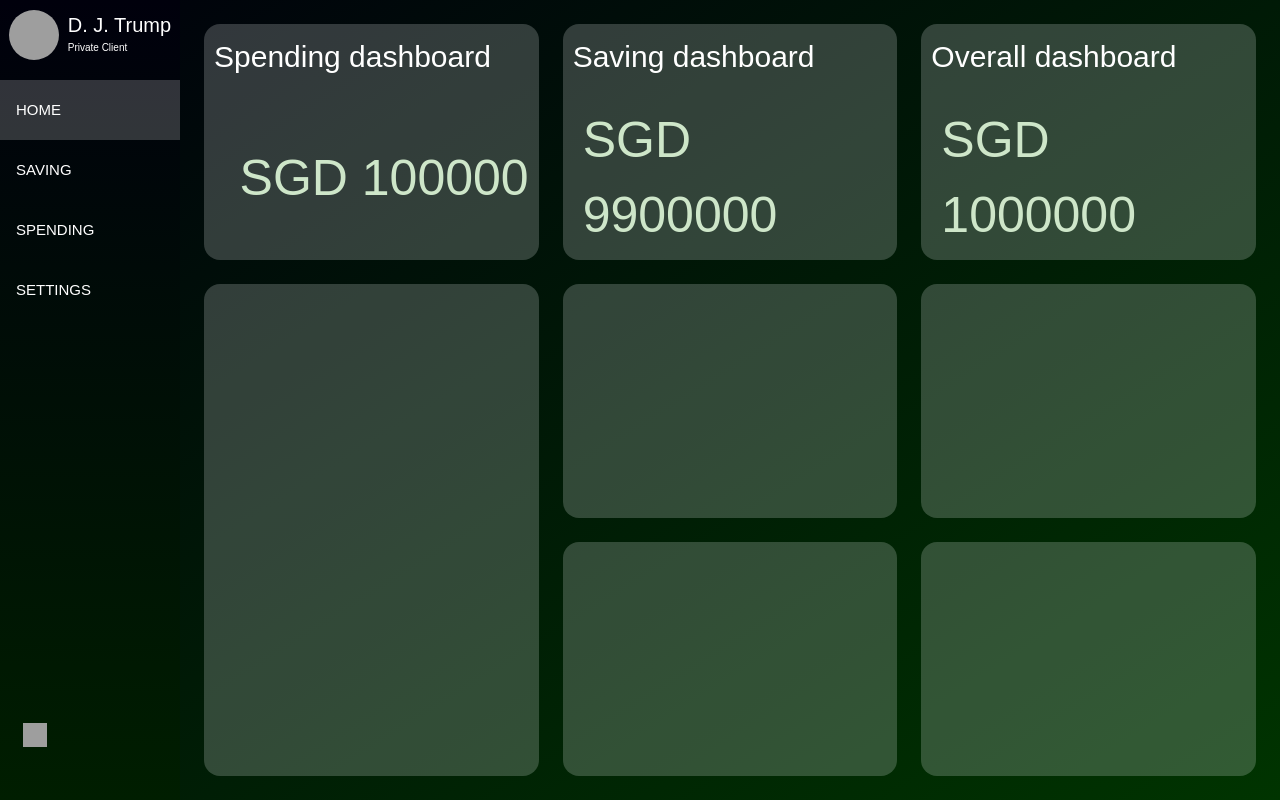
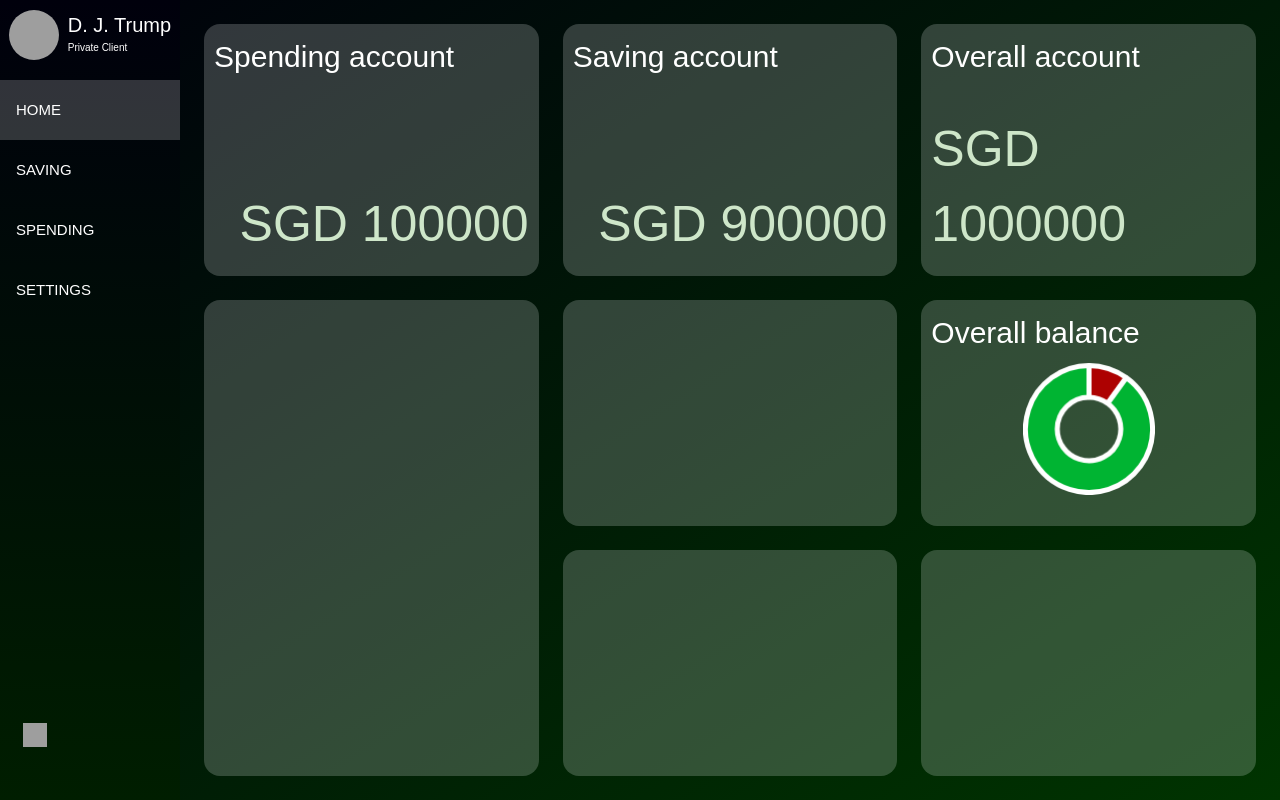
Before and after one commit to Jeffrey29207/PlanIT-Orbital, a React (Vite) app in the folder PlanIT-Front-End-React/: page /home in a window 1280 px wide. Built offline with nearby package versions, Linux system fonts and the light colour scheme; grey boxes are pictures that could not be loaded.

Commit message:
Create abstraction for doughnut chart

```diff
--- a/PlanIT-Front-End-React/package.json
+++ b/PlanIT-Front-End-React/package.json
@@ -10,8 +10,11 @@
     "preview": "vite preview"
   },
   "dependencies": {
+    "@types/chart.js": "^2.9.41",
     "bootstrap": "^5.3.6",
+    "chart.js": "^4.4.9",
     "react": "^19.1.0",
+    "react-chartjs-2": "^5.3.0",
     "react-dom": "^19.1.0",
     "react-router": "^7.6.0",
     "react-router-dom": "^7.6.0"
--- a/PlanIT-Front-End-React/src/components/DashboardContent/DashboardContent.tsx
+++ b/PlanIT-Front-End-React/src/components/DashboardContent/DashboardContent.tsx
@@ -9,8 +9,14 @@ function DashboardContent({ title, value }: props) {
   return (
     <>
       <p className="dashboardTitle">{title}</p>
-      <div className="valueContainer">
-        <div className="value">{value}</div>
+      <div
+        className={
+          typeof value == "string" ? "valueContainer" : "chartContainer"
+        }
+      >
+        <div className={typeof value == "string" ? "value" : "chart"}>
+          {value}
+        </div>
       </div>
     </>
   );
--- a/PlanIT-Front-End-React/src/components/DashboardContent/DashboardContentStyle.css
+++ b/PlanIT-Front-End-React/src/components/DashboardContent/DashboardContentStyle.css
@@ -1,19 +1,37 @@
 .dashboardTitle {
     color: white;
     font-family: Arial, Helvetica, sans-serif;
-    font-size: 30px
+    font-size: 30px;
+    height: 10%;
 }
 
 .valueContainer {
     display: flex;
     justify-content: flex-end;
+    align-items: flex-end;
+    padding-bottom: 20px;
+    height: 90%;
+}
+
+.chartContainer {
+    display: flex;
+    justify-content: center;
     align-items: center;
-    height: calc(100% - 50px);
+    height: 80%;
 }
 
 .value {
     color: rgb(206, 230, 201);
     font-family: Arial, Helvetica, sans-serif;
-    font-size: 50px;
-    margin-left: 10px;
+    font-size: clamp(40px, 5vw, 50px);
 }
+
+.chart {
+    height: 80%;
+    position: relative;
+}
+
+.chart canvas {
+    width: 100% !important;
+    height: 100% !important;
+}
--- /dev/null
+++ b/PlanIT-Front-End-React/src/components/DoughnutChart.tsx
@@ -0,0 +1,53 @@
+import DashboardContent from "./DashboardContent/DashboardContent";
+import { Doughnut } from "react-chartjs-2";
+import { Chart as ChartJS, ArcElement, Tooltip, Legend } from "chart.js";
+
+ChartJS.register(ArcElement, Tooltip, Legend);
+
+interface props {
+  title: string;
+  labels: string[];
+  data: number[];
+  colors?: string[];
+}
+
+function DoughnutChart({ title, labels, data, colors }: props) {
+  const chartData = {
+    labels: labels,
+    datasets: [
+      {
+        data: data,
+        backgroundColor: colors,
+      },
+    ],
+  };
+
+  const options = {
+    borderWidth: 5,
+    plugins: {
+      responsive: true,
+      maintainAspectRatio: true,
+      legend: {
+        display: false,
+      },
+      layout: {
+        padding: {
+          top: 0,
+          bottom: 0,
+          left: 0,
+          right: 0,
+        },
+      },
+    },
+  };
+  return (
+    <>
+      <DashboardContent
+        title={title}
+        value={<Doughnut data={chartData} options={options} />}
+      />
+    </>
+  );
+}
+
+export default DoughnutChart;
--- a/PlanIT-Front-End-React/src/components/HomeDashboard/HomeDashboard.tsx
+++ b/PlanIT-Front-End-React/src/components/HomeDashboard/HomeDashboard.tsx
@@ -1,21 +1,31 @@
 import "./HomeDashboardStyle.css";
 import NumericDashboard from "../NumericDashboard";
+import DoughnutChart from "../DoughnutChart";
 
 function HomeDashboard() {
+  const donut = (
+    <DoughnutChart
+      title="Overall balance"
+      labels={["Spending", "Saving"]}
+      data={[100000, 900000]}
+      colors={["#AD0101", "#00B432"]}
+    />
+  );
+
   return (
     <div className="dashboard">
       <div className="mainDashboardBlocks overallDashboard numericDashboard">
-        <NumericDashboard title="Overall dashboard" value={1000000} />
+        <NumericDashboard title="Overall account" value={1000000} />
       </div>
-      <div className="mainDashboardBlocks overallGraph pieChart"></div>
+      <div className="mainDashboardBlocks overallGraph pieChart">{donut}</div>
       <div className="mainDashboardBlocks spendingDashboard numericDashboard">
-        <NumericDashboard title="Spending dashboard" value={100000} />
+        <NumericDashboard title="Spending account" value={100000} />
       </div>
       <div className="mainDashboardBlocks spendingGraph pieChart"></div>
       <div className="mainDashboardBlocks transactionGraph lineChart"></div>
       <div className="mainDashboardBlocks transactionHistory history"></div>
       <div className="mainDashboardBlocks savingDashboard numericDashboard">
-        <NumericDashboard title="Saving dashboard" value={9900000} />
+        <NumericDashboard title="Saving account" value={900000} />
       </div>
       <div className="mainDashboardBlocks savingGraph pieChart"></div>
     </div>
```
Also changed, not shown: PlanIT-Front-End-React/src/components/PieGraph.tsx (deleted), 1 other file (tests, documents, lock files or other folders).
